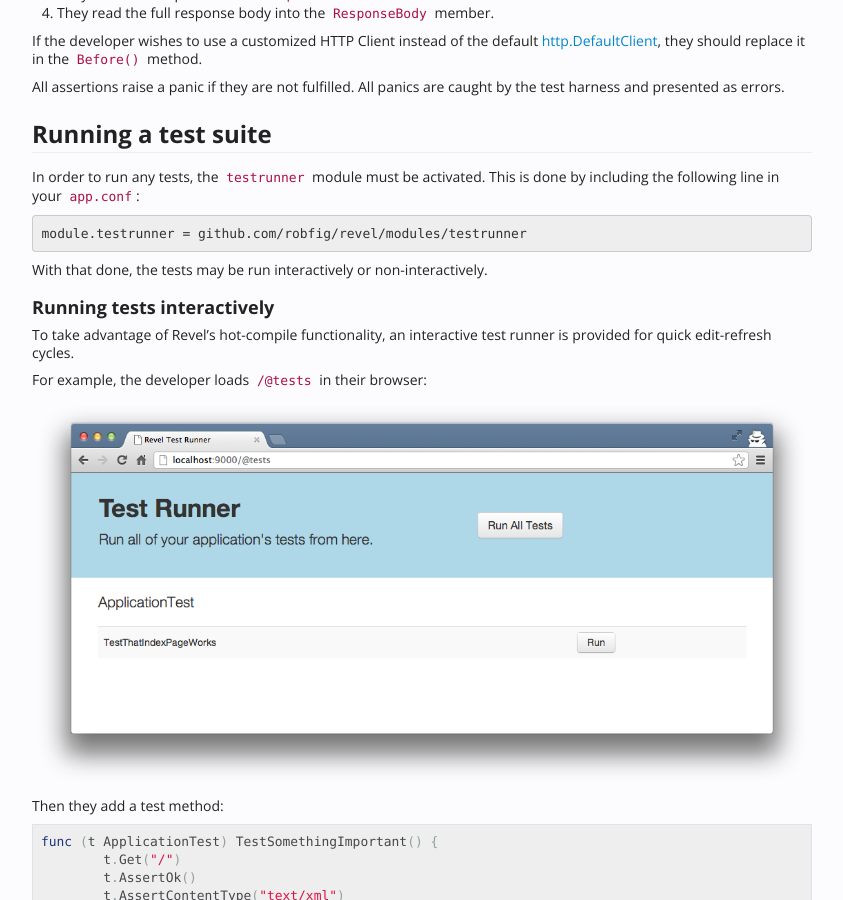
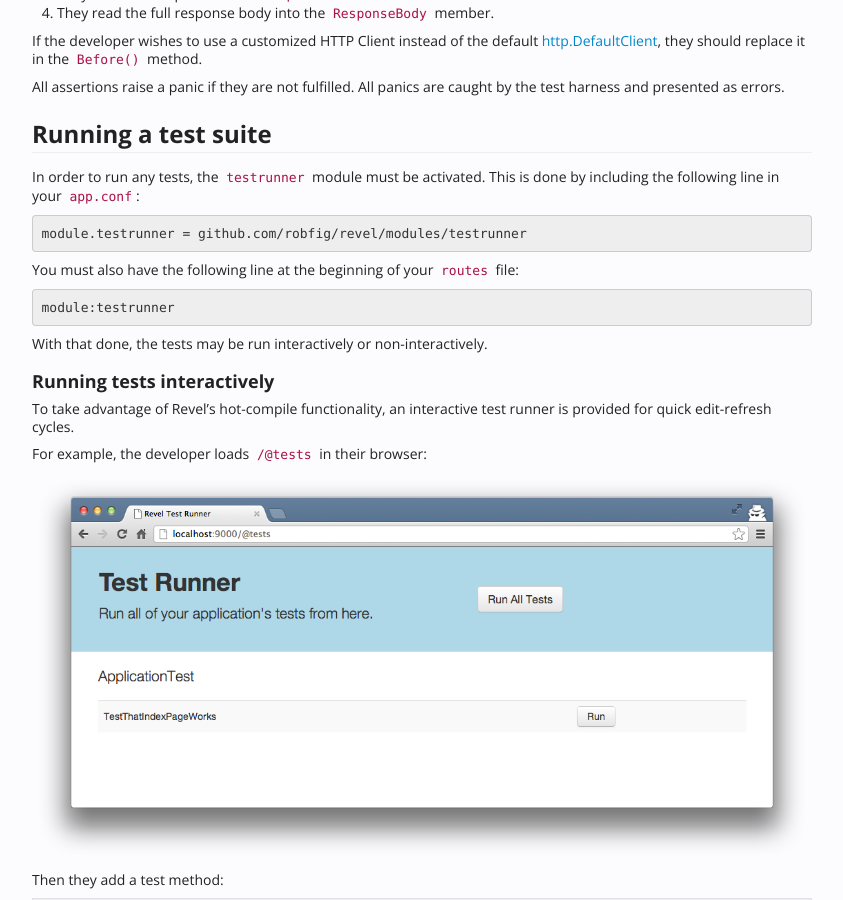
Before and after one commit to revel/revel, a Jekyll site: the page built from manual/testing.md, in a window 1280 px wide and 900 px high, scrolled down 1536 px. Shown: the whole window, without its empty margins (298-1141 px from the left). Built offline with Jekyll 4.4.1, drawn with Linux system fonts in a browser that asks for light colours.

Commit message:
Added documentation for line required in routes file to enable automated testing

```diff
--- a/manual/testing.md
+++ b/manual/testing.md
@@ -93,6 +93,10 @@ All assertions raise a panic if they are not fulfilled.  All panics are caught b
 In order to run any tests, the `testrunner` module must be activated.  This is done by including the following line in your `app.conf`:
 
 	module.testrunner = github.com/robfig/revel/modules/testrunner
+
+You must also have the following line at the beginning of your `routes` file:
+
+	module:testrunner
 
 With that done, the tests may be run interactively or non-interactively.
 
```
